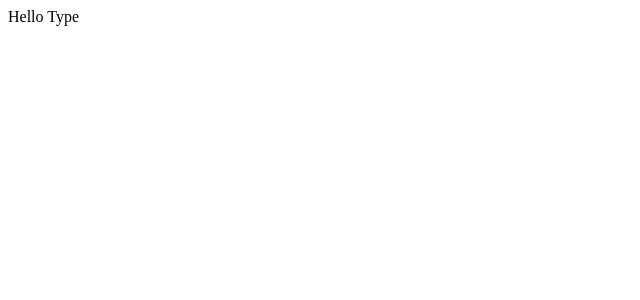
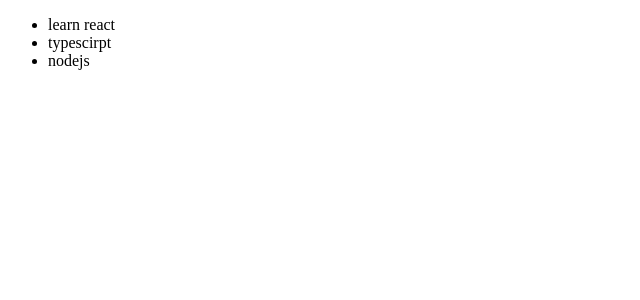
Before and after one commit to Rahulkaradwal/type-basic-prac, a React (Vite) app: page / in a window 1280 px wide. Shown: the top 300 px of the page, without its empty margins (0-640 px from the left). Built offline with nearby package versions, Linux system fonts and the light colour scheme.

Commit message:
feat: add todo component

```diff
--- a/src/App.tsx
+++ b/src/App.tsx
@@ -1,5 +1,7 @@
+import Todo from './components/Todo';
+
 function App() {
-  return <div>Hello Type</div>;
+  return <Todo item={['learn react', 'typescirpt', 'nodejs']} />;
 }
 
 export default App;
--- /dev/null
+++ b/src/components/Todo.tsx
@@ -0,0 +1,15 @@
+import React from 'react';
+
+const Todo: React.FC<{ item: string[] }> = (props) => {
+  return (
+    <div>
+      <ul>
+        {props.item.map((item) => (
+          <li key={item}>{item}</li>
+        ))}
+      </ul>
+    </div>
+  );
+};
+
+export default Todo;
```
